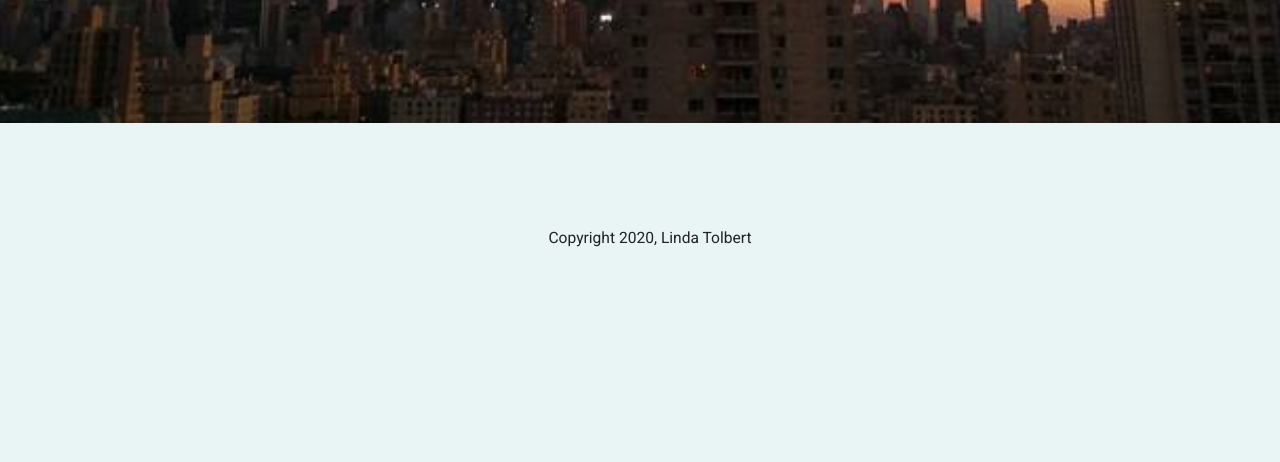
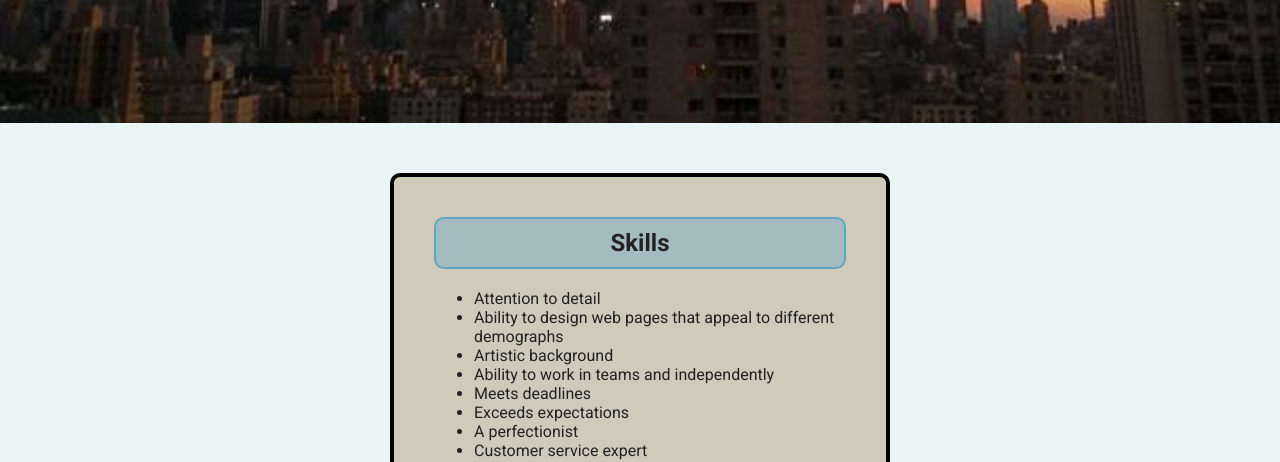
Before and after one commit to Lindaxnyc/Treehouse-Tech-Degree-Unit-1-, a plain HTML site: page skills.html in a window 1280 px wide. Shown: the part 347-809 px from the top of the page. Drawn offline with Linux system fonts and the light colour scheme; a web font is replaced by a local one.

Commit message:
Main class

```diff
--- a/skills.html
+++ b/skills.html
@@ -22,6 +22,20 @@
       <h1 class="tag name">Linda Tolbert, Web Designer</h1>
     </header>
 
+    <main class="flex">
+      <div class="card">
+       <h2 class="card-title">Skills</h2>
+        <Ul>
+            <li>Attention to detail</li>
+            <li>Ability to design web pages that appeal to different demographs</li>
+            <li>Artistic background</li>
+            <li>Ability to work in teams and independently</li>
+            <li>Meets deadlines</li>
+            <li>Exceeds expectations</li>
+            <li>A perfectionist</li>
+            <li>Customer service expert</li>
+        </Ul>
+      </div>
     </main>
     <footer>
       <ul>
```
Lines whose indentation alone changed are shown as unchanged.
